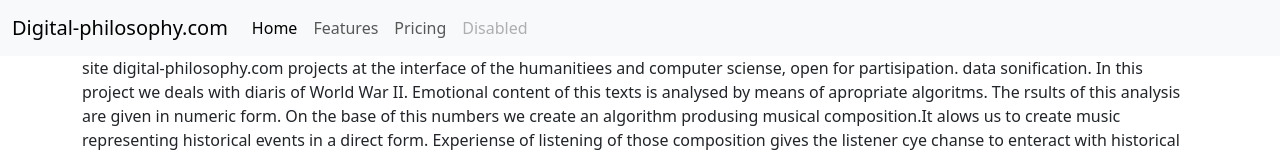
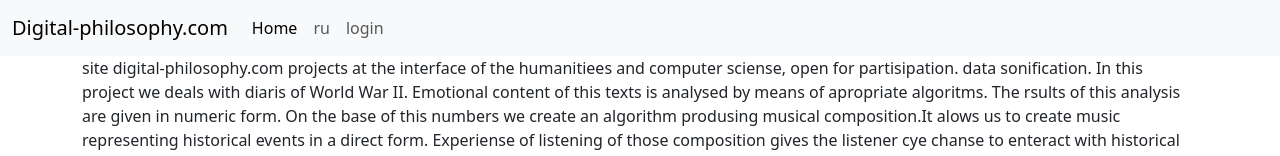
Before and after one commit to yarov475/digital-philosophy.com, a plain HTML site: page public/index.html in a window 1280 px wide. Shown: the top 156 px of the page. Drawn offline with nearby package versions, Linux system fonts and the light colour scheme; some packages are replaced by stand-ins of ours.

Commit message:
testing deploy

```diff
--- a/public/index.html
+++ b/public/index.html
@@ -71,20 +71,19 @@
 							<a class="nav-link active" aria-current="page" href="#">Home</a>
 						</li>
 						<li class="nav-item">
-							<a class="nav-link" href="#">Features</a>
+							<a class="nav-link" href="http://digital-philosophy.ru/">ru</a>
 						</li>
-						<li class="nav-item">
-							<a class="nav-link" href="#">Pricing</a>
+            <li class="nav-item">
+							<a class="nav-link" href="http://digital-philosophy.ru/">login</a>
 						</li>
-						<li class="nav-item">
-							<a class="nav-link disabled" aria-disabled="true">Disabled</a>
+
 						</li>
 					</ul>
 				</div>
 			</div>
 		</nav>
 
-		<p class="container wrapper">
+		 <p class="container wrapper">
 			site digital-philosophy.com projects at the interface of the humanitiees
 			and computer sciense, open for partisipation. data sonification. In this
 			project we deals with diaris of World War II. Emotional content of this
```
